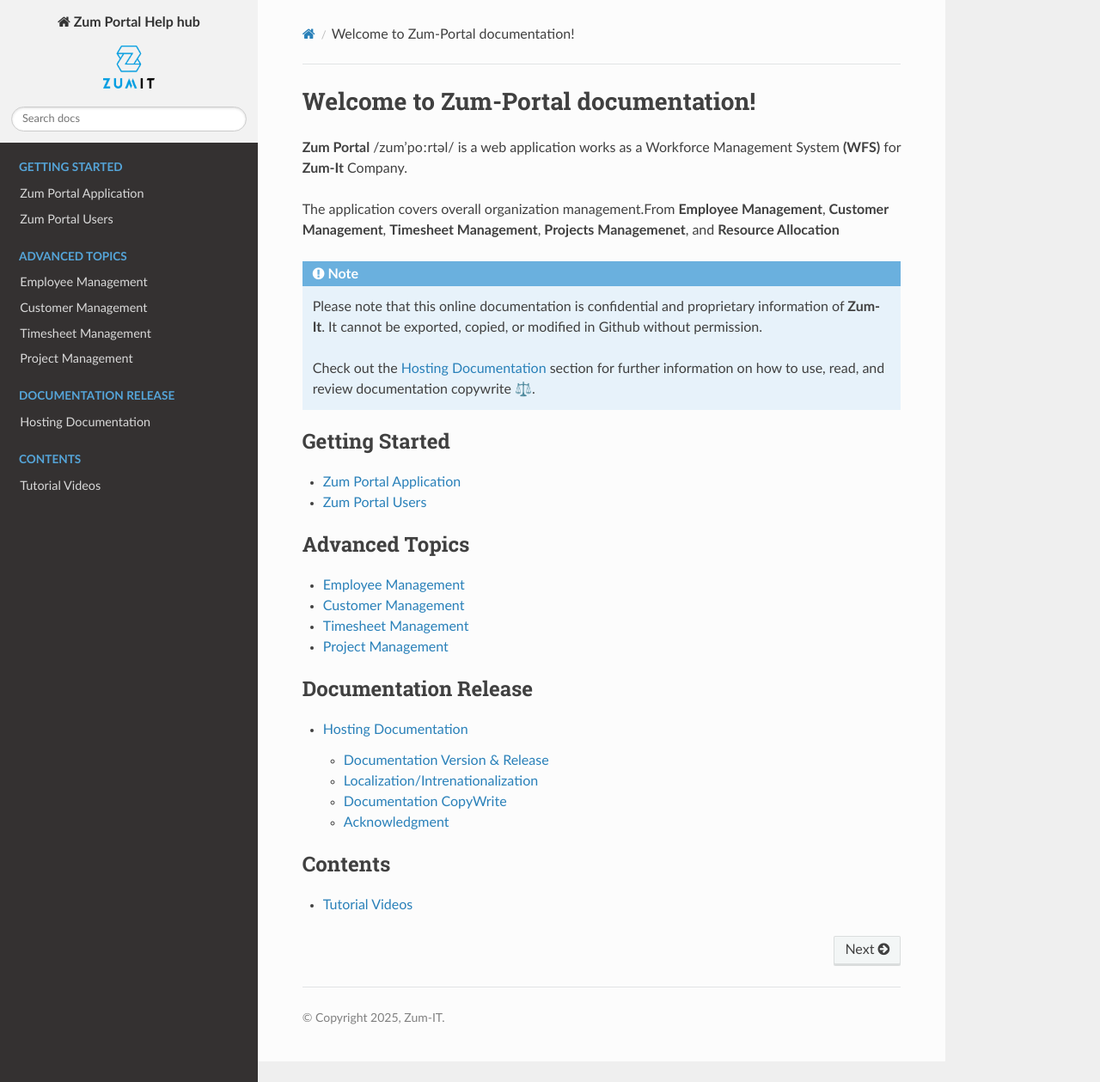
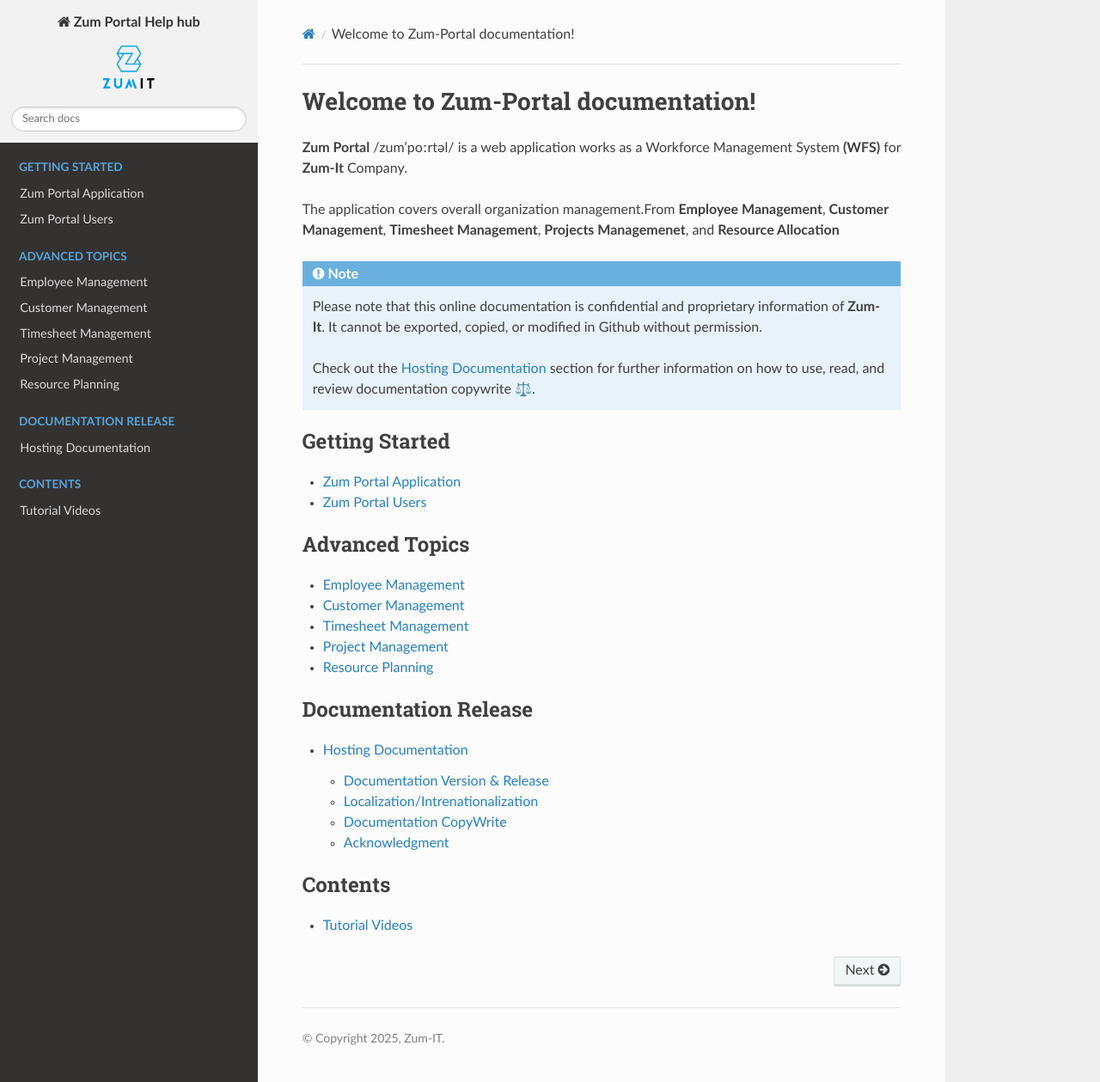
Before and after one commit to ghadiben0/Project-Zum-Portal, a Sphinx documentation site: the page built from docs/source/index.rst, in a window 1280 px wide and 1259 px high. Shown: the whole window at 86% size. Built offline with Sphinx 7.4.7 and the Read the Docs theme 3.1.0, drawn with Linux system fonts in a browser that asks for light colours; part of the change alters nothing that is shown.

```diff
--- a/docs/source/index.rst
+++ b/docs/source/index.rst
@@ -26,7 +26,7 @@ The application covers overall organization management.From **Employee Managemen
 
 
 .. toctree::
-   :maxdepth: 4
+   :maxdepth: 5
    :caption: Advanced Topics
    :titlesonly:
 
@@ -34,6 +34,7 @@ The application covers overall organization management.From **Employee Managemen
    customermanagement
    timesheetmanagement
    projectmanagement
+   resourcemanagement
 
 .. toctree::
    :maxdepth: 2
```
